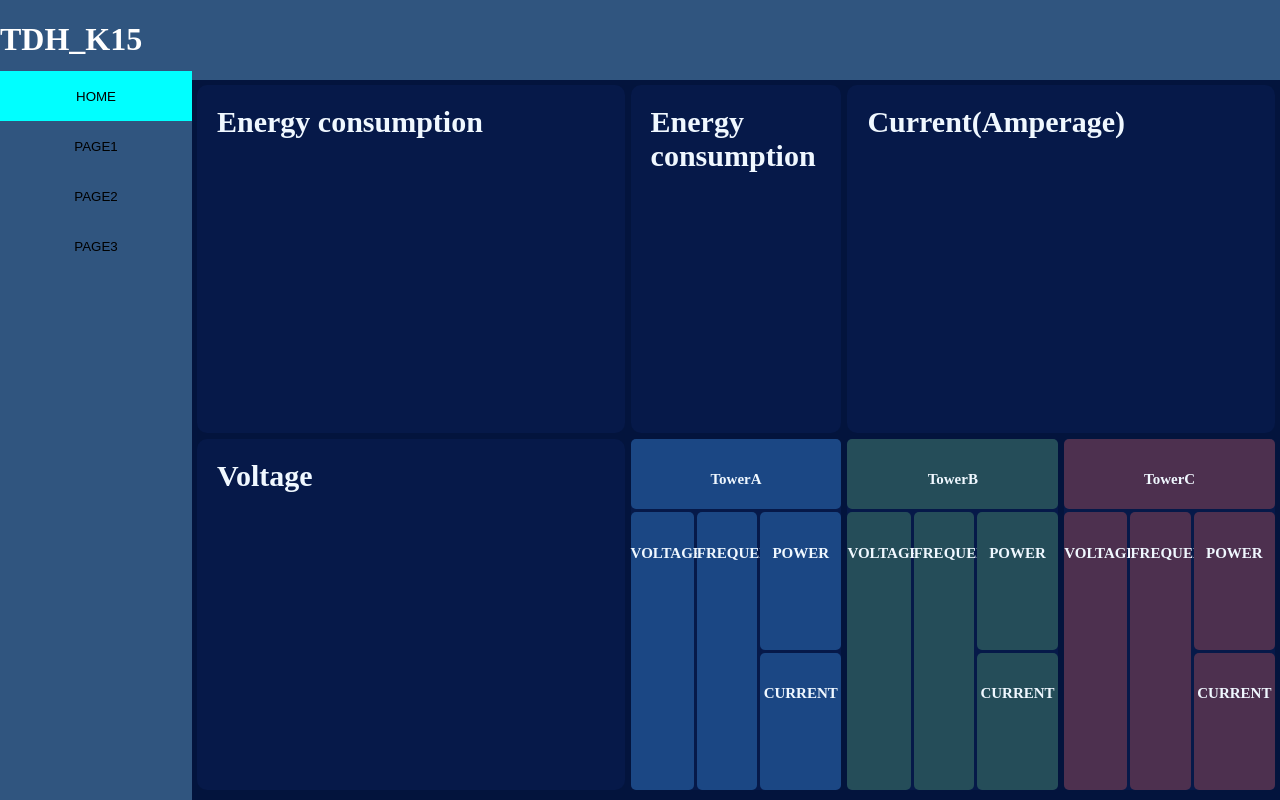
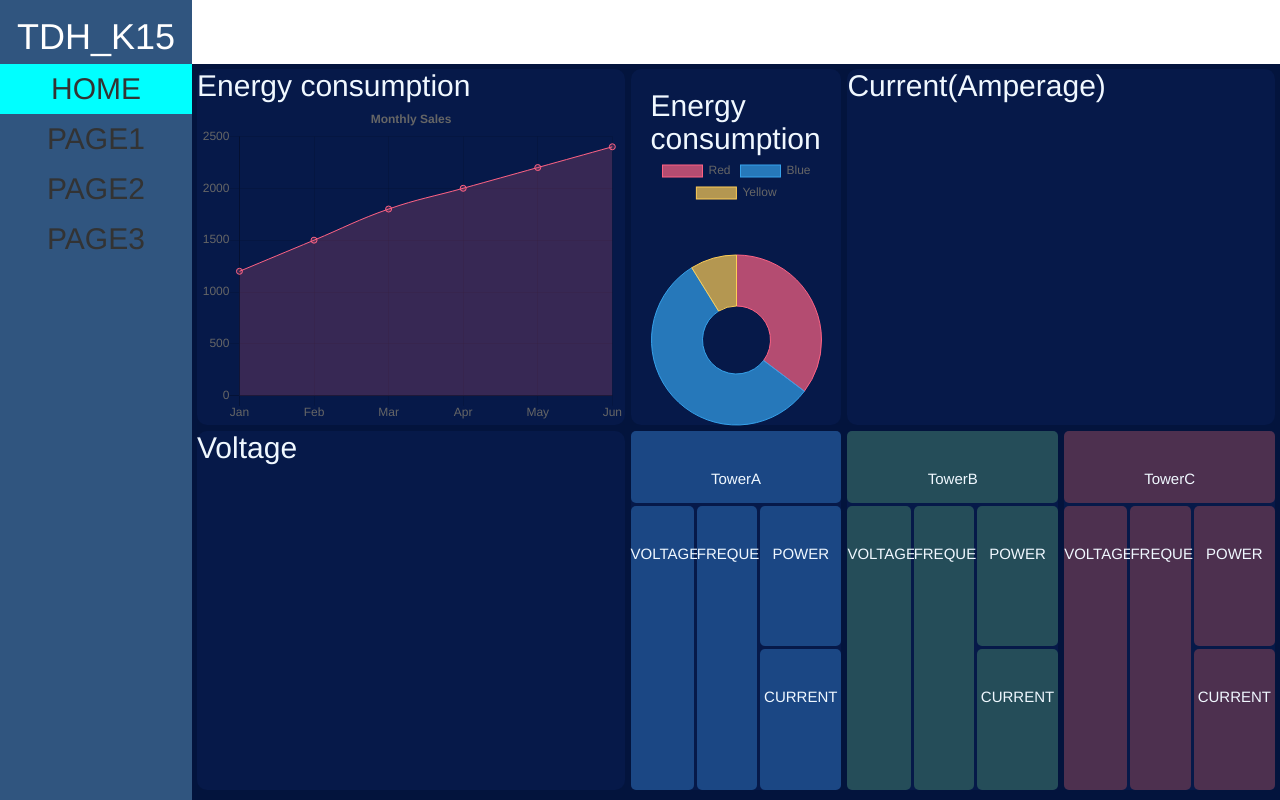
Before and after one commit to DinhTuanAnhHAUI/IOT, a plain HTML site: page home.html in a window 1280 px wide. Drawn offline with nearby package versions, Linux system fonts and the light colour scheme.

Commit message:
Dũng vua update

```diff
--- a/home.html
+++ b/home.html
@@ -6,6 +6,8 @@
     <meta name="viewport" content="width=device-width, initial-scale=1.0">
     <link rel="stylesheet" href="iot_1.css">
     <title>IOT_system_1</title>
+    <script src="https://cdnjs.cloudflare.com/ajax/libs/Chart.js/2.6.0/Chart.min.js"></script>
+    <link rel="stylesheet" href="https://maxcdn.bootstrapcdn.com/bootstrap/3.3.7/css/bootstrap.min.css">
 
 </head>
 <body >
@@ -26,9 +28,11 @@
     <div class="container2">
     <div class ="energy_consumption1">
         <h1 class="content">Energy consumption</h1>
+        <canvas id="Chart1"></canvas>
     </div>
     <div class ="energy_consumption2">
         <h1 class="content">Energy consumption</h1>
+        <canvas id="Chart2"></canvas>
     </div>
     <div class ="current_Ampe">
         <h1 class="content"> Current(Amperage) </h1>
@@ -91,7 +95,81 @@
 
 
 </div>
+    <script>
+        size: '14'
+        var ctx2 = document.getElementById('Chart2').getContext('2d');
+        var Chart2 = new Chart(ctx2, {
+            type: 'doughnut',
+            data: {
+                labels: ['Red', 'Blue', 'Yellow'],
+                datasets: [{
+                    data: [12, 19, 3],
+                    backgroundColor: [
+                        'rgba(255, 99, 132, 0.7)',
+                        'rgba(54, 162, 235, 0.7)',
+                        'rgba(255, 206, 86, 0.7)'
+                    ],
+                    borderColor: [
+                        'rgba(255, 99, 132, 1)',
+                        'rgba(54, 162, 235, 1)',
+                        'rgba(255, 206, 86, 1)'
+                    ],
+                    borderWidth: 1
+                }]
+            },
+            options: {
+                responsive: true,
+                maintainAspectRatio: false,
+                cutoutPercentage: 40,
+            }
+        }
 
+);
 
+    </script>
+    <script>
+        var ctx1 = document.getElementById('Chart1').getContext('2d');
+        var Chart1 = new Chart(ctx1, {
+    type: 'line',
+    data: {
+        labels: ['Jan', 'Feb', 'Mar', 'Apr', 'May', 'Jun'],
+        datasets: [{
+            label: 'Sales',
+            data: [1200, 1500, 1800, 2000, 2200, 2400],
+            backgroundColor: 'rgba(255, 99, 132, 0.2)',
+            borderColor: 'rgba(255, 99, 132, 1)',
+            borderWidth: 1
+        }]
+    },
+    options: {
+        responsive: true,
+        maintainAspectRatio: false,
+        title: {
+            display: true,
+            text: 'Monthly Sales'
+        },
+        legend: {
+            display: true,
+            position: 'bottom'
+        },
+        scales: {
+            yAxes: [{
+                ticks: {
+                    beginAtZero: true
+                }
+            }]
+        },
+        tooltips: {
+            mode: 'index',
+            intersect: false
+        },
+        animation: {
+            duration: 1000,
+            easing: 'easeInOutQuad'
+        }
+    }
+});
+
+    </script>
 </body>
 </html>
--- a/iot_1.css
+++ b/iot_1.css
@@ -20,7 +20,7 @@ body{
 }
 .container2{
     position: absolute;
-    top: 80px;
+    top: 8%;
     bottom: 0;
     left: 15%;
     right: 0;
@@ -47,6 +47,7 @@ body{
     background: var(--colorr);
     border-radius: 10px ;
     grid-area: item2;
+    padding: 20px;
 }
 .current_Ampe{
     margin: var(--space);
@@ -132,7 +133,7 @@ body{
 .content{
     color:aliceblue;
     font-size: 30px;
-    margin:20px;
+    margin:0;
 }
 .content_tow{
         color:aliceblue;
@@ -140,15 +141,19 @@ body{
 
 }
 .tieu_de{
-    height: 50px;
+    height: 8%;
     width: 100%;
-    font-size: auto;
+    font-size: 25px;
     color: white;
+    display: flex;
+    align-items: center;
+    justify-content: center;
 }
 .bt1{
     height: 50px;
     width: 100%;
     background:var(--color_button);
     border:none;
+    font-size: 30px;
 
 }
```
